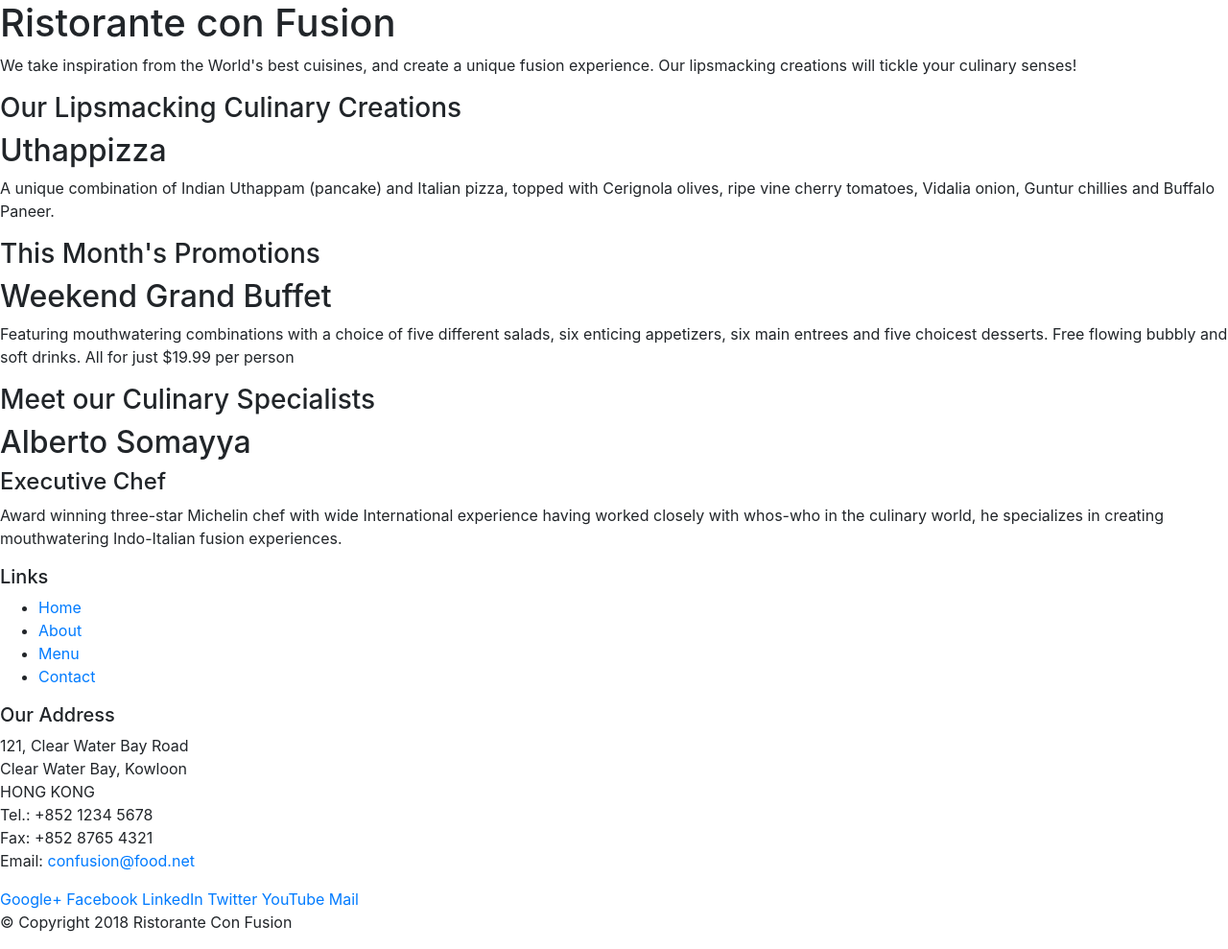
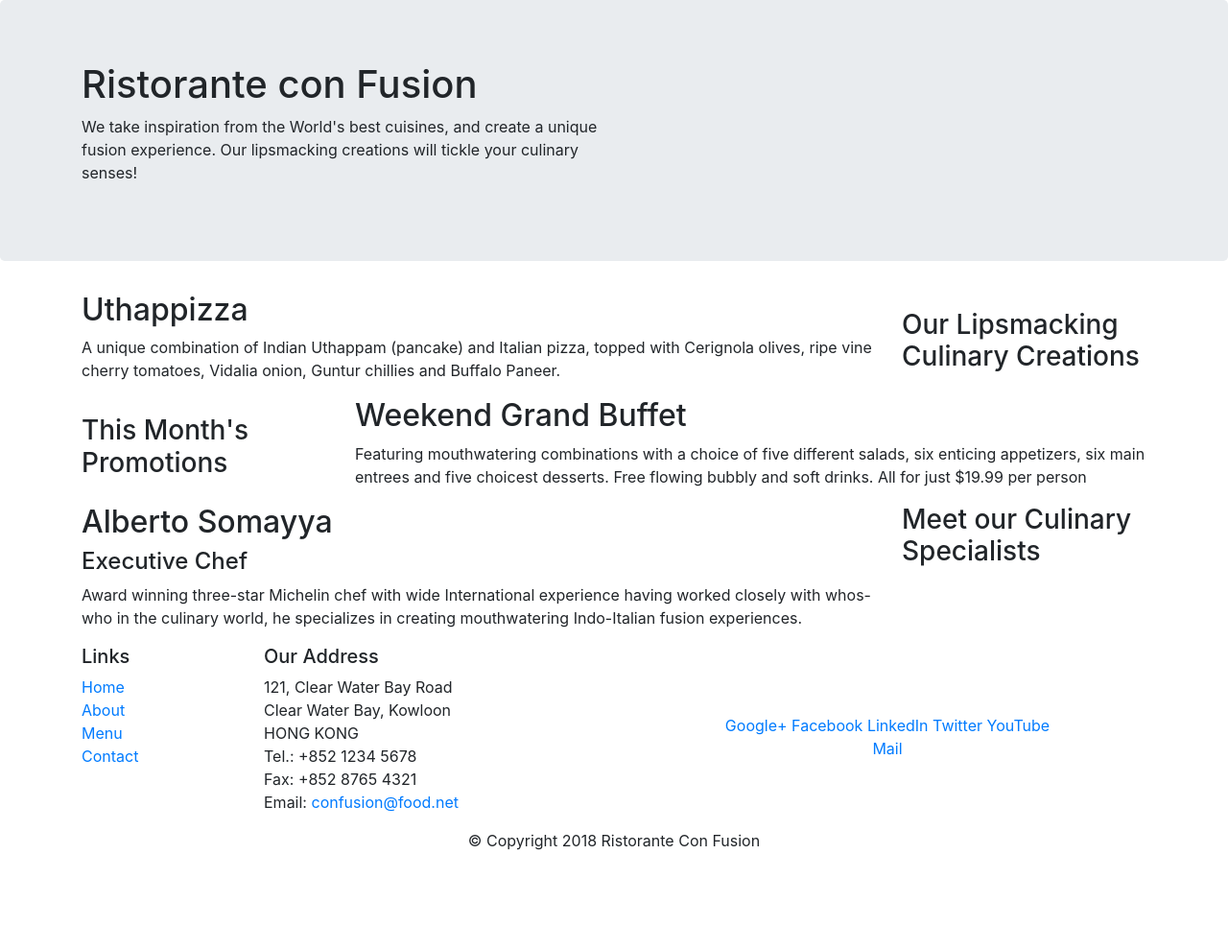
Before and after one commit to Boudjaa/WebsiteForRistoranteConFusion-CourseraCertification, a website: page index.html in a window 1280 px wide. Shown: the whole page at 96% size. After the commit the page ends 904 px from the top, so only its background shows below. Drawn offline with nearby package versions, Linux system fonts and the light colour scheme.

Commit message:
Bootstrap Grid Part 2

```diff
--- a/index.html
+++ b/index.html
@@ -9,71 +9,72 @@
 
      <!-- Bootstrap CSS -->
      <link rel="stylesheet" href="node_modules/bootstrap/dist/css/bootstrap.min.css">
+     <link href="css/styles.css" rel="stylesheet">
     <title>Ristorante Con Fusion</title>
 </head>
 
 <body>
 
-    <header>
-        <div>
-            <div>
-                <div>
+    <header class="jumbotron">
+        <div class="container">
+            <div class="row row-header align-items-center">
+                <div class="col-12 col-sm-6">
                     <h1>Ristorante con Fusion</h1>
                     <p>We take inspiration from the World's best cuisines, and create a unique fusion experience. Our lipsmacking creations will tickle your culinary senses!</p>
                 </div>
-                <div>
+                <div class="col-12 col-sm">
                 </div>
             </div>
         </div>
     </header>
 
-    <div>
-        <div>
-            <div>
+    <div class="container">
+        <div class="row row-content align-items-center">
+            <div class="col-12 col-sm-4 order-sm-last col-md-3">
                 <h3>Our Lipsmacking Culinary Creations</h3>
             </div>
-            <div>
+            <div class="col col-sm order-sm-first col-md">
                 <h2>Uthappizza</h2>
                 <p>A unique combination of Indian Uthappam (pancake) and Italian pizza, topped with Cerignola olives, ripe vine cherry tomatoes, Vidalia onion, Guntur chillies and Buffalo Paneer.</p>
             </div>
         </div>
 
-
-        <div>
-            <div>
+        <div class="row row-content align-items-center">
+            <div class="col-12 col-sm-4 col-md-3">
                 <h3>This Month's Promotions</h3>
             </div>
-            <div>
+            <div class="col col-sm col-md">
                 <h2>Weekend Grand Buffet</h2>
                 <p>Featuring mouthwatering combinations with a choice of five different salads, six enticing appetizers, six main entrees and five choicest desserts. Free flowing bubbly and soft drinks. All for just $19.99 per person </p>
             </div>
         </div>
 
-        <div>
-            <div>
+        <div class="row row-content">
+            <div class="col-12 col-sm-4 order-sm-last col-md-3">
                 <h3>Meet our Culinary Specialists</h3>
             </div>
-            <div>
+            <div class="col col-sm order-sm-first col-md">
                 <h2>Alberto Somayya</h2>
                 <h4>Executive Chef</h4>
                 <p>Award winning three-star Michelin chef with wide International experience having worked closely with whos-who in the culinary world, he specializes in creating mouthwatering Indo-Italian fusion experiences. </p>
             </div>
         </div>
-    </div>
 
-    <footer>
-        <div>
-            <div>
-                <div>
+     </div>
+
+    <footer class="footer">
+        <div class="container">
+            <div class="row">
+                <div class="col-4 col-sm-2">
                     <h5>Links</h5>
-                    <ul>
+                    <ul class="list-unstyled">
                         <li><a href="#">Home</a></li>
                         <li><a href="#">About</a></li>
                         <li><a href="#">Menu</a></li>
                         <li><a href="#">Contact</a></li>
                     </ul>
                 </div>
-                <div>
+                <div class="col-7 col-sm-5">
                     <h5>Our Address</h5>
                     <address>
 		              121, Clear Water Bay Road<br>
@@ -84,8 +85,8 @@
 		              Email: <a href="mailto:confusion@food.net">confusion@food.net</a>
 		           </address>
                 </div>
-                <div>
-                    <div>
+                <div class="col-12 col-sm-4 align-self-center">
+                    <div class="text-center">
                         <a href="http://google.com/+">Google+</a>
                         <a href="http://www.facebook.com/profile.php?id=">Facebook</a>
                         <a href="http://www.linkedin.com/in/">LinkedIn</a>
@@ -95,8 +96,8 @@
                     </div>
                 </div>
            </div>
-           <div>
-                <div>
+           <div class="row justify-content-center">
+                <div class="col-auto">
                     <p>© Copyright 2018 Ristorante Con Fusion</p>
                 </div>
            </div>
--- a/package.json
+++ b/package.json
@@ -8,7 +8,7 @@
     "test": "echo \"Error: no test specified\" && exit 1",
     "lite": "lite-server"
   },
-  "author": "",
+  "author": "abdou",
   "license": "ISC",
   "devDependencies": {
     "lite-server": "^2.3.0"
```
